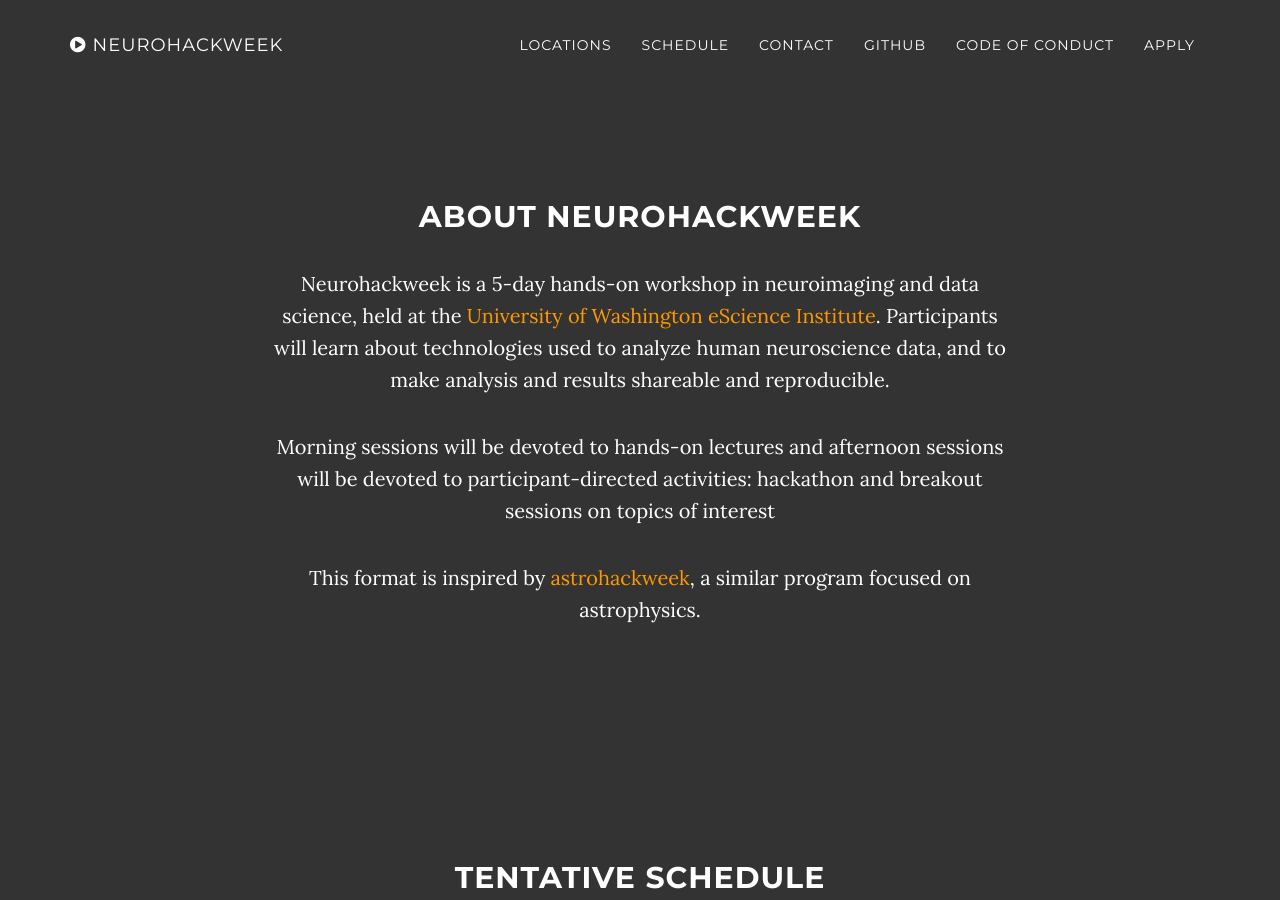
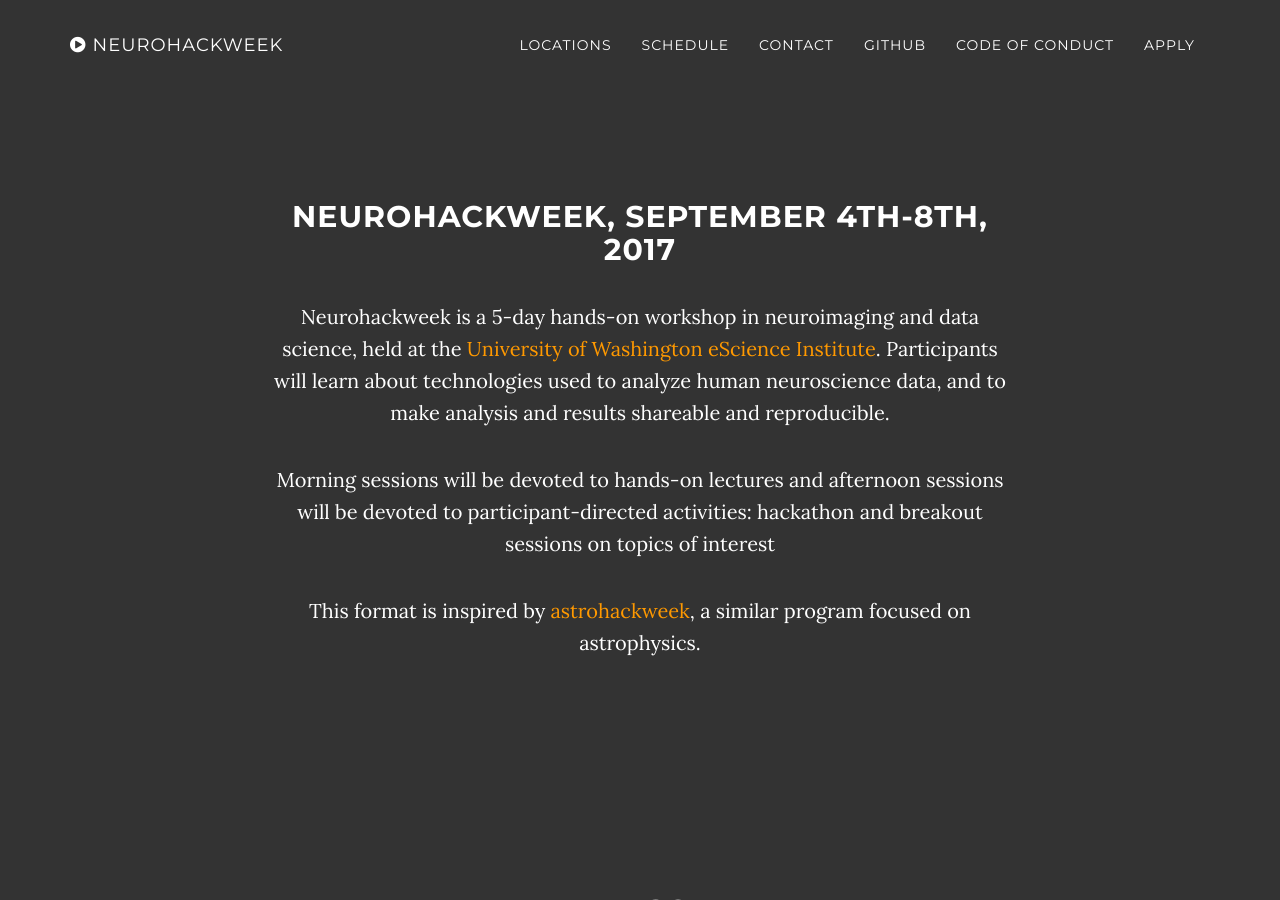
Before and after one commit to neurohackweek/nhw2017, a Jekyll site: the page built from Schedule.md, in a window 1280 px wide and 900 px high. Built offline with Jekyll 4.4.1, drawn with Linux system fonts in a browser that asks for light colours; our own code applies the rules of GitHub Pages for plain Markdown files.

Commit message:
Add the dates at the top.

```diff
--- a/_includes/about.html
+++ b/_includes/about.html
@@ -2,7 +2,7 @@
     <section id="about" class="container content-section text-center">
         <div class="row">
             <div class="col-lg-8 col-lg-offset-2">
-                <h2>About Neurohackweek</h2>
+                <h2>Neurohackweek, September 4th-8th, 2017</h2>
                 <p>Neurohackweek is a 5-day hands-on workshop in neuroimaging and data science, held at the <a href="http://escience.washington.edu/">University of Washington eScience Institute</a>. Participants will learn about technologies used to analyze human neuroscience data, and to make analysis and results shareable and reproducible.</p>
                 <p>Morning sessions will be devoted to hands-on lectures and afternoon sessions will be devoted to participant-directed activities: hackathon and breakout sessions on topics of interest</p>
                 <p>This format is inspired by <a href="http://astrohackweek.github.io/">astrohackweek</a>, a similar program focused on astrophysics.
```
